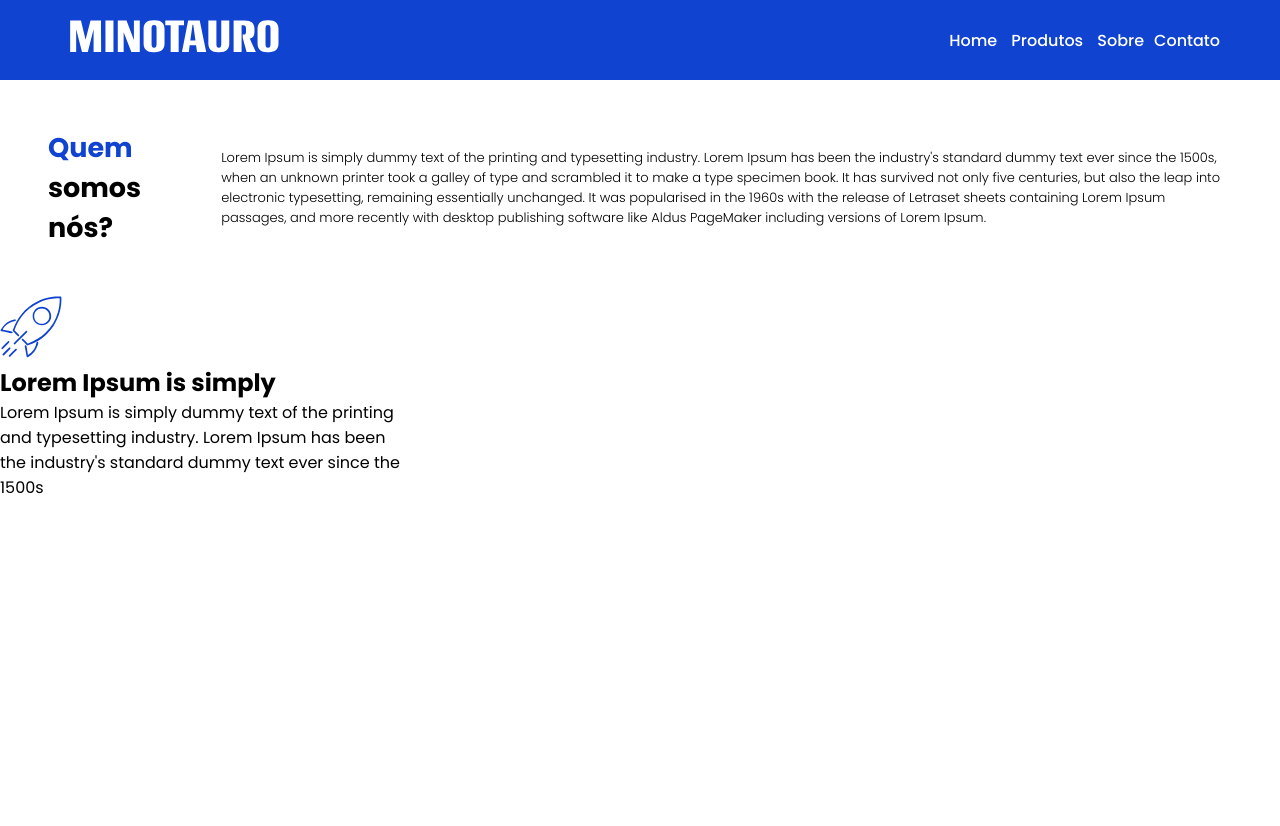
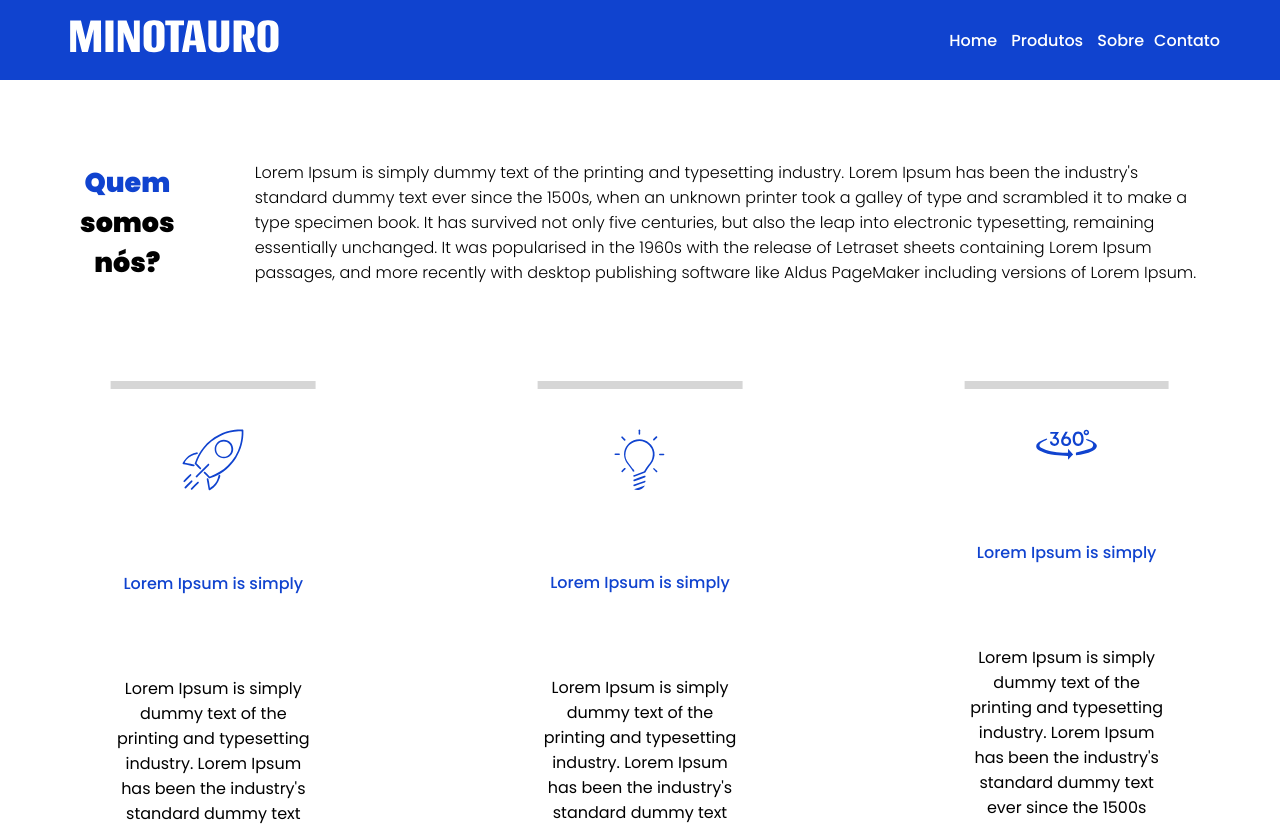
Before and after one commit to jorgebooz/Minotauro, a React (Vite) app: page /Sobre in a window 1280 px wide. Shown: the top 826 px of the page. Built offline with nearby package versions, Linux system fonts and the light colour scheme.

Commit message:
feat: about page

```diff
--- a/src/components/Footer.jsx
+++ b/src/components/Footer.jsx
@@ -5,13 +5,21 @@ function Footer() {
 
   return (
     <footer className="footer">
-      <div className="address">
+      <div className="endereço">
         <h5>Endereço:</h5>
         <p>BR, São Paulo</p>
         <h5>Contato</h5>
         <p>11 97070-7070</p>
         <p>fiap@fiap.com.br</p>
       </div>
+      <div className='integrantes'>
+          <p>Caio Hideki</p>
+          <p>Diana Leticia</p>
+          <p>Erick Molina</p>
+          <p>João Carvalho</p>
+          <p>Jorge Booz</p>
+      </div>
+      <div></div>
       <div className="copy-right">
         <p>© Todos os direitos reservados a FIAP</p>
       </div>
--- a/src/css/estilo-sobre.css
+++ b/src/css/estilo-sobre.css
@@ -4,13 +4,21 @@
     box-sizing: border-box;
     font-family: 'Poppins', Arial, Helvetica, sans-serif;
 }
+.sobre{
+    display: flex;
+    flex-direction: column;
+    align-items: center;
 
+}
 .header{
     display: flex;
-    padding: 3rem;
-    gap: 5rem;
     align-items: center;
-
+    padding: 5rem;
+    gap: 5rem
+}
+.header h1{
+    text-align: center;
+    font-weight: 1000;
 }
 .titulo{
     display: flex;
@@ -22,10 +30,51 @@
 }
 .header p{
     font-weight: 300;
-    font-size: small;
+    font-size: medium;
+
 }
+.cards{
+    display: flex;
+    justify-content: space-around;
+}
+.card {
+    width: 20%;
+    display: flex;
+    flex-direction: column;
+    align-items: center;
+    gap: 5rem;
+    text-align: center;
+    position: relative;
+    padding-top: 3rem;
+    padding-bottom: 3rem;
+    margin: 1rem 1rem 7.5rem 1rem;
+  }
 
-.card{
-    width: 412px;
-    height: 536px;
+  .card::before,
+  .card::after {
+    content: "";
+    width: 80%;
+    border-top: 8px solid #3333;
+    position: absolute;
+    left: 50%;
+    transform: translateX(-50%);
+  }
+
+  .card::before {
+    top: 0; /* Para a borda superior */
+  }
+
+  .card::after {
+    bottom: 0; /* Para a borda inferior */
+  }
+
+  .card:hover {
+    box-shadow: 0 0.5rem 1rem rgba(0, 0, 0, 0.6);
 }
+.card-title{
+    color: #1043CF;
+    font-weight: 500;
+}
+.card p{
+    width: 80%;
+}
--- a/src/css/estilo.css
+++ b/src/css/estilo.css
@@ -57,7 +57,7 @@
     font-family: "poppins", Arial, Helvetica, sans-serif;
     padding: 20px;
 }
-.address {
+.endereço {
     font-weight: 200;
 }
 
--- a/src/routes/Home.jsx
+++ b/src/routes/Home.jsx
@@ -11,7 +11,7 @@ function Home() {
         <div className="jordan">
           <img src={jordan} alt="Jordan" className='home-image'/>
 
-          <a href="" className="btn">
+          <a href="/produtos" className="btn">
             MAIS PRODUTOS &#8594;
           </a>
         </div>
--- a/src/routes/Sobre.jsx
+++ b/src/routes/Sobre.jsx
@@ -1,6 +1,8 @@
 import {} from 'react';
 import '../css/estilo-sobre.css'
 import foguete from '../assets/FOGUETE.svg'
+import idea from '../assets/IDEA.svg'
+import completecircle from '../assets/COMPLETECIRCLE.svg'
 
 function Sobre() {
   return (
@@ -15,11 +17,24 @@ function Sobre() {
           </p>
         </div>
 
+      <div className='cards'>
         <div className='card'>
-          <img src={foguete} alt="foguetada" />
-          <h1>Lorem Ipsum is simply</h1>
-          <p>Lorem Ipsum is simply dummy text of the printing and typesetting industry. Lorem Ipsum has been the industry's standard dummy text ever since the 1500s</p>
-        </div>
+            <img src={foguete} alt="foguetada" />
+            <p className='card-title'>Lorem Ipsum is simply</p>
+            <p>Lorem Ipsum is simply dummy text of the printing and typesetting industry. Lorem Ipsum has been the industry's standard dummy text ever since the 1500s</p>
+          </div>
+          <div className='card'>
+            <img src={idea} alt="foguetada" />
+            <p className='card-title'>Lorem Ipsum is simply</p>
+            <p>Lorem Ipsum is simply dummy text of the printing and typesetting industry. Lorem Ipsum has been the industry's standard dummy text ever since the 1500s</p>
+          </div>
+          <div className='card'>
+            <img src={completecircle} alt="foguetada" />
+            <p className='card-title'>Lorem Ipsum is simply</p>
+            <p>Lorem Ipsum is simply dummy text of the printing and typesetting industry. Lorem Ipsum has been the industry's standard dummy text ever since the 1500s</p>
+          </div>
+      </div>
+
 
       </section>
 
```
